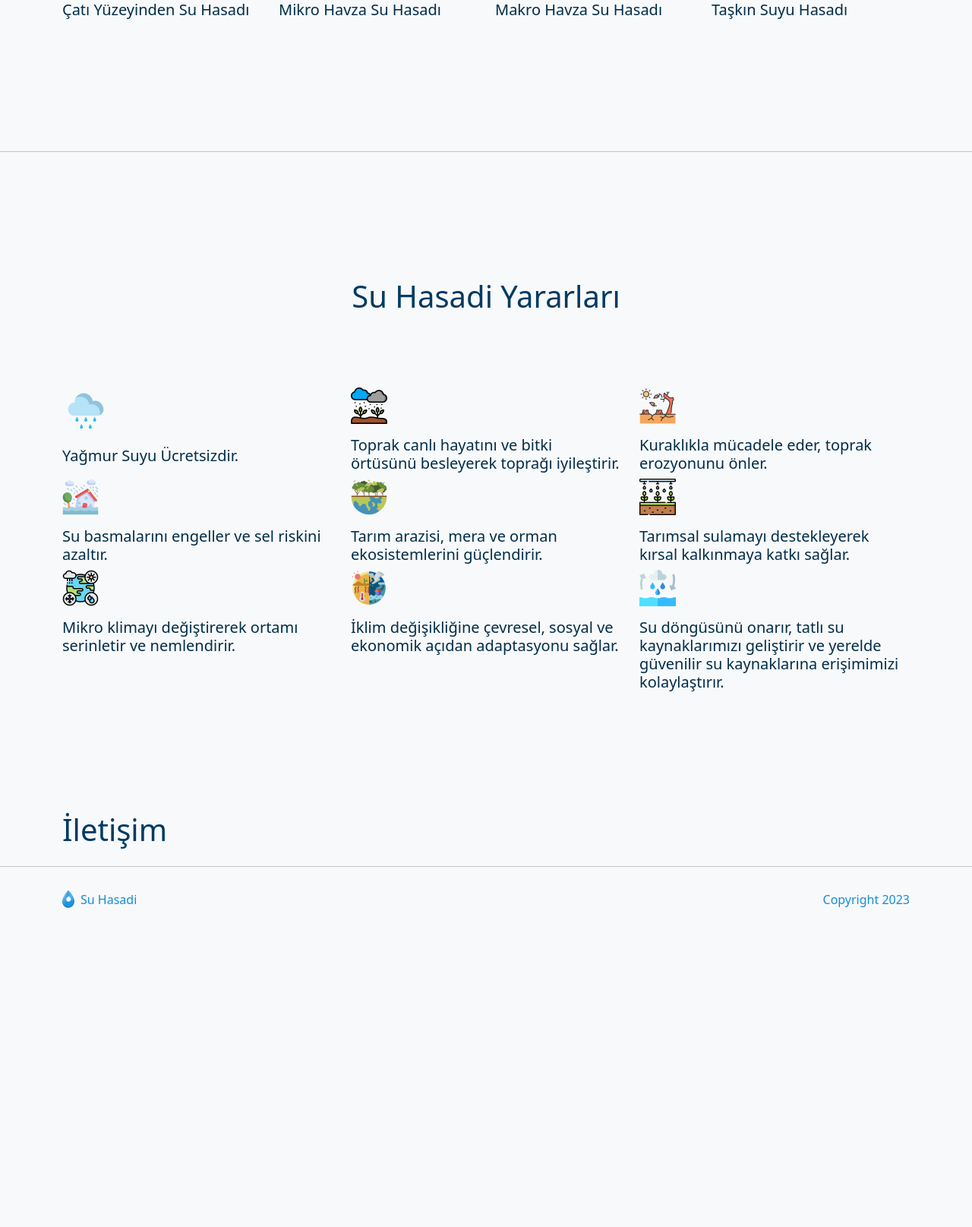
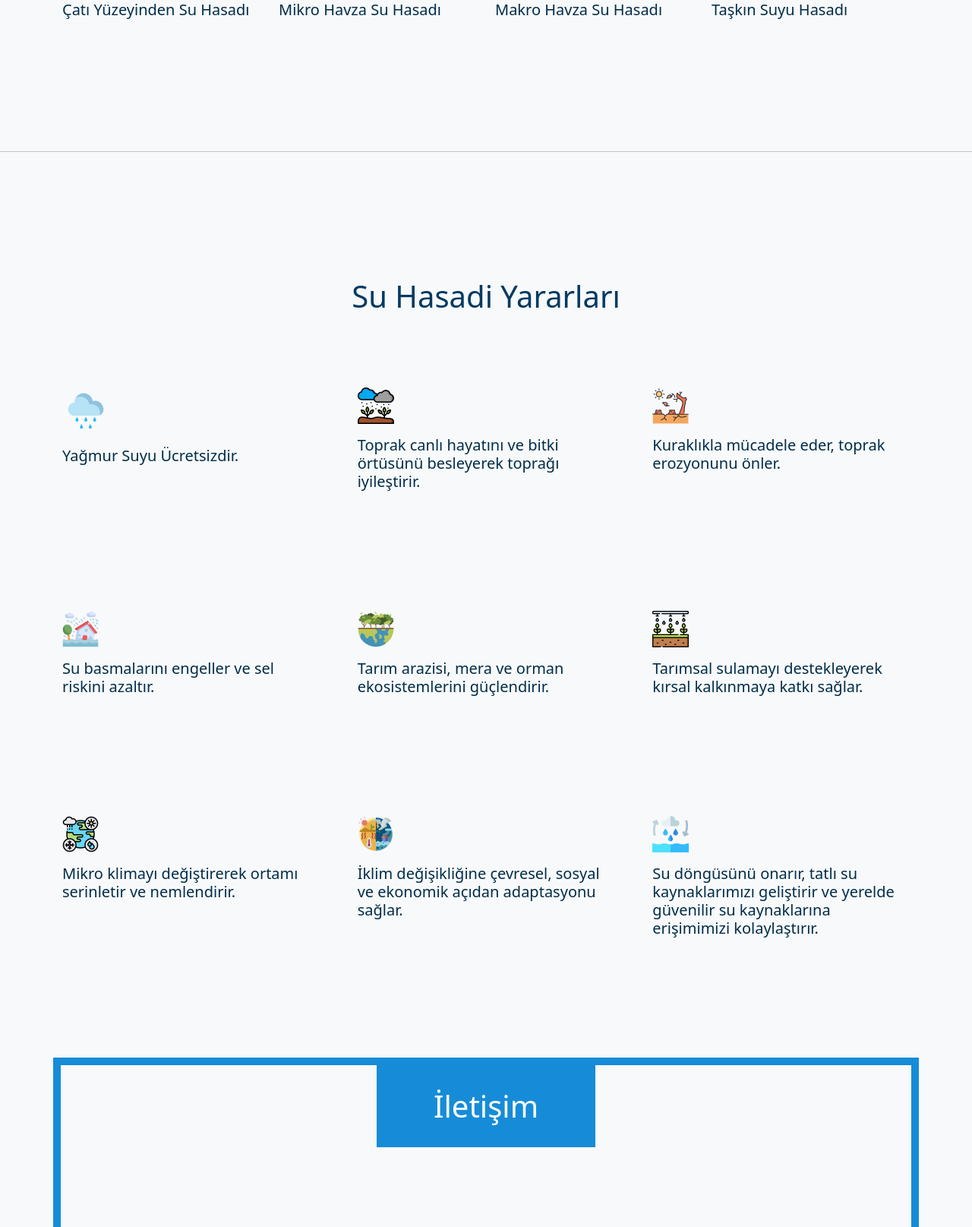
Before and after one commit to celebigilfatih/suhasadi, a PHP site: page / in a window 1280 px wide. Shown: the part 1618-3233 px from the top of the page at 76% size. Before the commit the page ends 2813 px from the top, so only its background shows below. Run offline with PHP 8.4, Linux system fonts and the light colour scheme.

Commit message:
tamamlandi

```diff
--- a/assets/css/main.css
+++ b/assets/css/main.css
@@ -25,6 +25,14 @@ p {
   font-size: 40px;
   color: #003a62;
 }
+.h3-heading--iletisim {
+  color: white;
+  background: #168cd8;
+  padding: 30px 75px;
+}
+.border10 {
+  border: 10px solid #168cd8;
+}
 
 .header {
   padding: 15px 50px 0;
@@ -47,7 +55,7 @@ p {
 
 .hakkimizda,
 .teknik,
-.yararlari {
+.faydalari {
   padding: 150px 0;
 }
 
@@ -78,6 +86,20 @@ p {
   padding-left: 15px;
 }
 
+.fayda {
+  display: grid;
+  grid-template-columns: repeat(3, 1fr);
+  grid-template-rows: auto;
+  column-gap: 50px;
+  row-gap: 150px;
+}
+
+.iletisim-detay {
+  gap: 50px;
+  margin-top: 100px;
+  margin-bottom: 100px;
+}
+
 /* Bootstrap */
 
 .navbar-toggler {
--- a/index.html
+++ b/index.html
@@ -3,7 +3,7 @@
   <head>
     <meta charset="utf-8" />
     <meta name="viewport" content="width=device-width, initial-scale=1" />
-    <title>Bootstrap demo</title>
+    <title>Su Hasadi</title>
     <link
       href="https://cdn.jsdelivr.net/npm/bootstrap@5.3.0-alpha2/dist/css/bootstrap.min.css"
       rel="stylesheet"
@@ -163,13 +163,13 @@
       </div>
     </section>
     <hr />
-    <section class="yararlari">
+    <section class="faydalari">
       <h3 class="h3-heading text-center mb-5">
         Su Hasadi <span>Yararları</span>
       </h3>
       <div class="container">
-        <div class="row pt-5">
-          <div class="col">
+        <div class="fayda pt-5">
+          <div class="fayda-1">
             <img
               src="assets/img/raining.png"
               class="mb-3 yararlari-img"
@@ -177,7 +177,7 @@
             />
             <h5 class="h5-heading">Yağmur Suyu Ücretsizdir.</h5>
           </div>
-          <div class="col">
+          <div class="fayda-2">
             <img
               src="assets/img/plants.png"
               class="mb-3 yararlari-img"
@@ -188,7 +188,7 @@
               iyileştirir.
             </h5>
           </div>
-          <div class="col">
+          <div class="fayda-3">
             <img
               src="assets/img/drought.png"
               class="mb-3 yararlari-img"
@@ -198,9 +198,8 @@
               Kuraklıkla mücadele eder, toprak erozyonunu önler.
             </h5>
           </div>
-        </div>
-        <div class="row">
-          <div class="col">
+
+          <div class="fayda-4">
             <img
               src="assets/img/flooded-house.png"
               class="mb-3 yararlari-img"
@@ -210,13 +209,13 @@
               Su basmalarını engeller ve sel riskini azaltır.
             </h5>
           </div>
-          <div class="col">
+          <div class="fayda-5">
             <img src="assets/img/trees.png" class="mb-3 yararlari-img" alt="" />
             <h5 class="h5-heading">
               Tarım arazisi, mera ve orman ekosistemlerini güçlendirir.
             </h5>
           </div>
-          <div class="col">
+          <div class="fayda-6">
             <img
               src="assets/img/garden.png"
               class="mb-3 yararlari-img"
@@ -226,9 +225,8 @@
               Tarımsal sulamayı destekleyerek kırsal kalkınmaya katkı sağlar.
             </h5>
           </div>
-        </div>
-        <div class="row">
-          <div class="col">
+
+          <div class="fayda-7">
             <img
               src="assets/img/weather.png"
               class="mb-3 yararlari-img"
@@ -238,7 +236,7 @@
               Mikro klimayı değiştirerek ortamı serinletir ve nemlendirir.
             </h5>
           </div>
-          <div class="col">
+          <div class="fayda-8">
             <img
               src="assets/img/disaster.png"
               class="mb-3 yararlari-img"
@@ -249,7 +247,7 @@
               adaptasyonu sağlar.
             </h5>
           </div>
-          <div class="col">
+          <div class="fayda-9">
             <img src="assets/img/water.png" class="mb-3 yararlari-img" alt="" />
             <h5 class="h5-heading">
               Su döngüsünü onarır, tatlı su kaynaklarımızı geliştirir ve yerelde
@@ -260,11 +258,28 @@
       </div>
     </section>
 
-    <section class="iletisim">
+    <section class="iletisim mb-5">
       <div class="container">
-        <div class="row">
-          <div class="col-12"><h3 class="h3-heading">İletişim</h3></div>
-          <div class="col-12"></div>
+        <div class="row border10">
+          <div class="col-12 d-flex justify-content-center align-items-center">
+            <h3 class="h3-heading d-inline-flex h3-heading--iletisim">
+              İletişim
+            </h3>
+          </div>
+          <div class="col-12 d-flex justify-content-center align-items-center">
+            <div class="iletisim-detay d-flex align-items-center">
+              <div class="iletisim-detay--icon">
+                <img src="assets/img/mailbox.svg" alt="" srcset="" />
+              </div>
+              <div class="iletisim-detay--text">
+                <p>
+                  Su Hasadı hakkında bilgi almak ve iletişime geçmek için mail
+                  adresimizi kullanabilirsiniz.
+                </p>
+                <h3 class="h3-heading">info@suhasadi.com</h3>
+              </div>
+            </div>
+          </div>
         </div>
       </div>
     </section>
```
